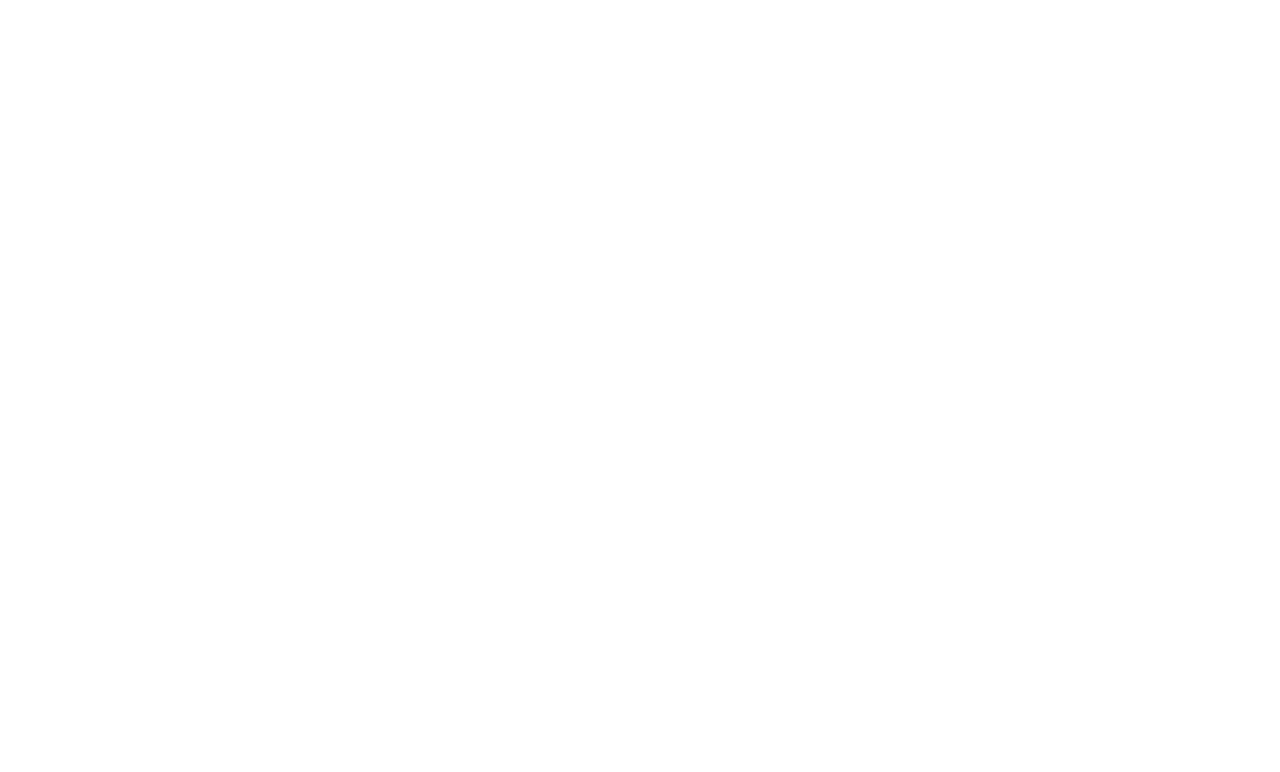
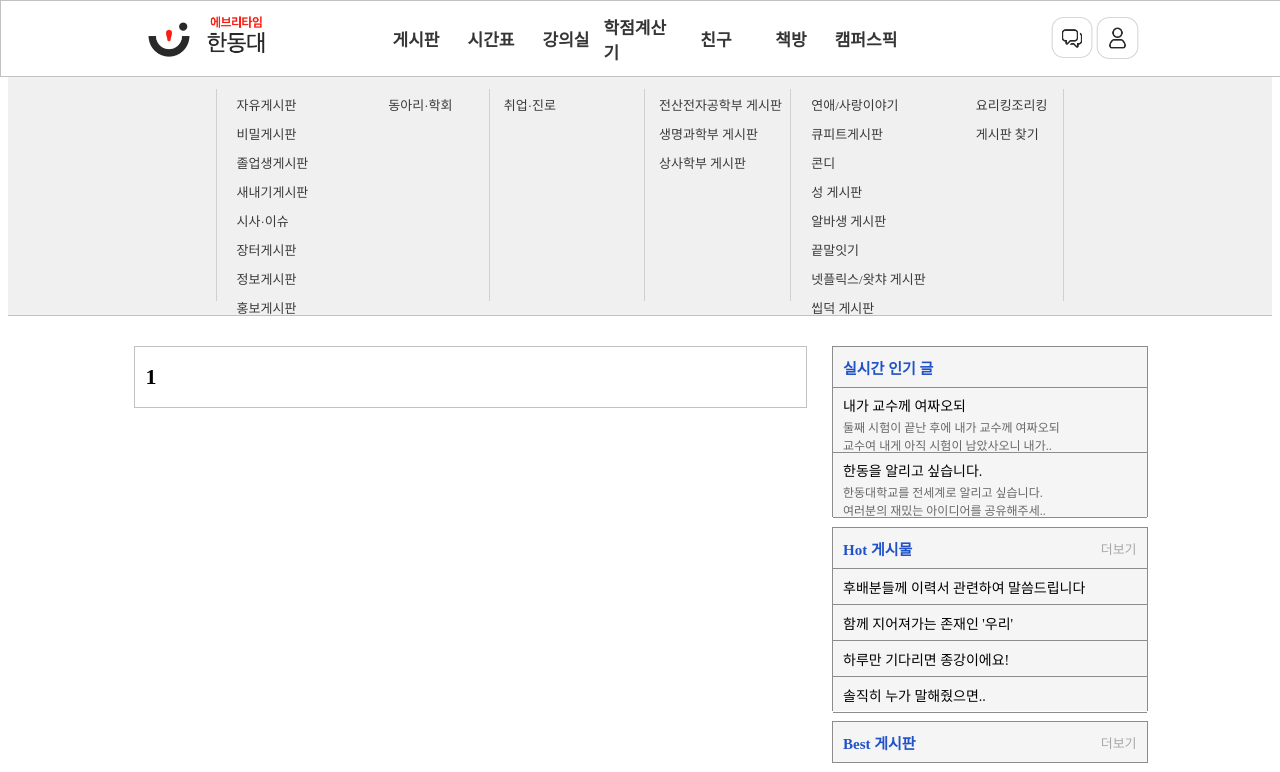
Before and after one commit to YearaChoi/2024-summer-webcamp, a React (Create React App) app: page /board/1/post/1 in a window 1280 px wide. Before the commit this address had no page. Shown: the top 772 px of the page. Built offline with nearby package versions, Linux system fonts and the light colour scheme.

Commit message:
feat: 게시글 클릭시 해당 게시글 페이지로 이동

```diff
--- a/src/App.js
+++ b/src/App.js
@@ -3,6 +3,7 @@
 import MainPage from "./pages/MainPage";
 import BoardPage from "./pages/BoardPage";
 import ScrollToTop from "./components/ScrollToTop";
+import PostDetailPage from "./pages/PostDetailPage";
 
 function App() {
   return (
@@ -11,6 +12,10 @@
       <Routes>
         <Route path="/" element={<MainPage />}></Route>
         <Route path="/board/:boardTitle" element={<BoardPage />} />
+        <Route
+          path="/board/:boardTitle/post/:postId"
+          element={<PostDetailPage />}
+        />
       </Routes>
     </BrowserRouter>
   );
--- a/src/components/BoardMain.jsx
+++ b/src/components/BoardMain.jsx
@@ -1,5 +1,5 @@
 import React, { useState } from "react";
-import { useParams } from "react-router-dom";
+import { Link, useParams } from "react-router-dom";
 import styled from "styled-components";
 import HotBoard from "./HotBoard";
 import penIcon from "../assets/icons/pencil.png";
@@ -16,48 +16,57 @@
 
   const [posts, setPosts] = useState([
     {
+      id: 1,
       title: "성적 정정",
       content: "교수님이 성적 정정해주신다고 했는데..",
       info: "방금 | 익명",
     },
     {
+      id: 2,
       title: "grade >> pf",
       content:
         "grade였는데 pf로 바꿨던 강의면 학점 계산할때 p로 들어가는건가요 a+로 들어가는건가요?",
       info: "5분 전 | 익명",
     },
     {
+      id: 3,
       title: "캠퍼스 편의점 장사 미쳤네요",
       content: "기말고사 한 주일 앞둔 시점에 빈소스 발견했어요.",
       info: "17분 전 | 익명",
     },
     {
+      id: 4,
       title: "전공 동아리",
       content: "컴퓨터공학과 전공 동아리 추천해주세요!",
       info: "38분 전 | 익명",
     },
     {
+      id: 5,
       title: "코딩공부 어떻게 하고 계신가요?",
       content: "자료구조부터 시작해서 어떻게 공부하셨나요?",
       info: "58분 전 | 익명",
     },
     {
+      id: 6,
       title: "인공지능 캡스톤 디자인",
       content: "AI 관련 프로젝트 했던 분들 의견 좀 들려주세요!",
       info: "0707 | 익명",
     },
     {
+      id: 7,
       title: "제이쿼리 혼자 공부하면 될까요?",
       content:
         "웹 개발을 시작한지 얼마 안 됐는데 제이쿼리는 어떻게 시작해야 할까요?",
       info: "0707 | 익명",
     },
     {
+      id: 8,
       title: "대학 생활 추억",
       content: "대학에서 제일 재밌었던 추억을 공유해주세요!",
       info: "0707 | 익명",
     },
     {
+      id: 9,
       title: "한동이 제일 조아",
       content: "우리학교 하늘 진짜 예쁜 것 같아요",
       info: "0707 | 익명",
@@ -66,6 +75,7 @@
 
   const handleAddPost = (title, content, isAnonymous) => {
     const newPost = {
+      id: posts.length + 1,
       title,
       content,
       info: "방금 | " + (isAnonymous ? "익명" : "사용자"),
@@ -91,6 +101,10 @@
           )}
           {showUploadPost && <UploadPost onAddPost={handleAddPost} />}
           {posts.map((post, index) => (
+            <Link
+              style={{ textDecoration: "none", color: "black" }}
+              to={`/board/${boardTitle}/post/${post.id}`}
+            >
               <Post key={index}>
                 <PostTitle>{post.title}</PostTitle>
                 <PostContent>
@@ -100,6 +114,7 @@
                 </PostContent>
                 <PostInfo>{post.info}</PostInfo>
               </Post>
+            </Link>
           ))}
           <LeftBottom>
             <NextPageBtn>다음</NextPageBtn>
--- /dev/null
+++ b/src/components/PostDetailMain.jsx
@@ -0,0 +1,48 @@
+import React from "react";
+import HotBoard from "./HotBoard";
+import styled from "styled-components";
+import { useParams } from "react-router-dom";
+
+function PostDetailMain() {
+  const { boardTitle } = useParams();
+  return (
+    <Wrapper>
+      <Contents>
+        <Left>
+          <BoardTitle>{boardTitle}</BoardTitle>
+        </Left>
+        <HotBoard />
+      </Contents>
+    </Wrapper>
+  );
+}
+
+export default PostDetailMain;
+
+const Wrapper = styled.div`
+  margin-bottom: 50px;
+`;
+
+const Contents = styled.div`
+  display: flex;
+  margin: auto;
+  margin-top: 30px;
+  height: 98%;
+  width: 80%;
+`;
+
+const Left = styled.div`
+  width: 70%;
+  margin-right: 25px;
+`;
+
+const BoardTitle = styled.div`
+  height: 60px;
+  border: 1px solid #c2c1c1;
+  font-size: 22px;
+  font-weight: 700;
+  margin-bottom: 8px;
+  display: flex;
+  align-items: center;
+  padding-left: 10px;
+`;
--- /dev/null
+++ b/src/pages/PostDetailPage.jsx
@@ -0,0 +1,18 @@
+import React from "react";
+import Header from "../components/Header";
+import BoardNameList from "../components/BoardNameList";
+import Footer from "../components/Footer";
+import PostDetailMain from "../components/PostDetailMain";
+
+function PostDetailPage() {
+  return (
+    <div>
+      <Header />
+      <BoardNameList />
+      <PostDetailMain />
+      <Footer />
+    </div>
+  );
+}
+
+export default PostDetailPage;
```
Lines whose indentation alone changed are shown as unchanged.
